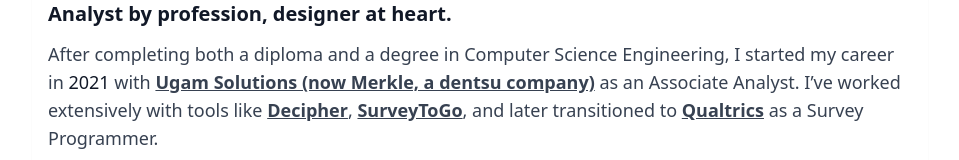
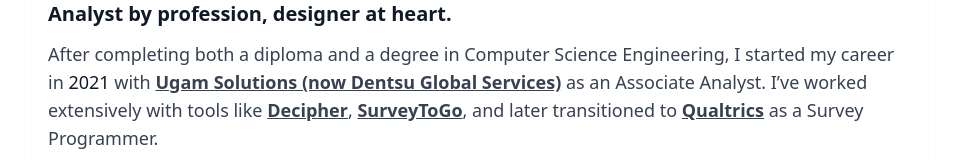
Before and after one commit to AMITMG07/Amit_portfolio_React, a React (Vite) app: page / in a window 1280 px wide. Shown: the part 350-510 px from the top of the page, without its empty margins (160-1119 px from the left). Built offline with nearby package versions, Linux system fonts and the light colour scheme.

Commit message:
Update App.jsx

```diff
--- a/src/App.jsx
+++ b/src/App.jsx
@@ -60,7 +60,7 @@
               <span className="block text-lg sm:text-xl font-semibold text-gray-900 mb-3">
                 Analyst by profession, designer at heart.
               </span>
-              After completing both a diploma and a degree in Computer Science Engineering, I started my career in <span className="font-medium text-gray-900">2021</span> with <span className="font-semibold underline">Ugam Solutions (now Merkle, a dentsu company)</span> as an Associate Analyst.
+              After completing both a diploma and a degree in Computer Science Engineering, I started my career in <span className="font-medium text-gray-900">2021</span> with <span className="font-semibold underline">Ugam Solutions (now Dentsu Global Services)</span> as an Associate Analyst.
               I’ve worked extensively with tools like <span className="font-semibold underline">Decipher</span>, <span className="font-semibold underline">SurveyToGo</span>, and later transitioned to <span className="font-semibold underline">Qualtrics</span> as a Survey Programmer.
               <br /><br />
               Over time, I discovered my true passion lies in <span className="font-semibold underline">web design</span>—where creativity meets technology. I'm now transitioning into the web design space, bringing along my analytical mindset, problem-solving skills, and a deep interest in creating clean, intuitive, and user-focused websites.
```
